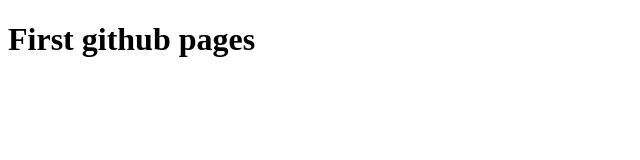
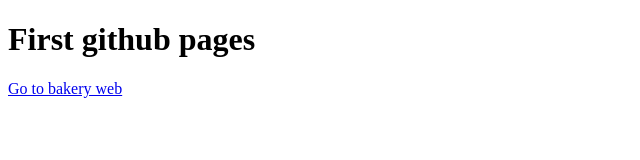
Before and after one commit to Blertinv/Blertinv.github.io, a plain HTML site: page index.html in a window 1280 px wide. Shown: the whole page, without its empty margins (0-640 px from the left). Drawn offline with Linux system fonts and the light colour scheme.

Commit message:
Update index.html

```diff
--- a/index.html
+++ b/index.html
@@ -7,5 +7,6 @@
 </head>
 <body>
     <h1>First github pages</h1>
+    <p><a href="our-bakery.html"> Go to bakery web </a></p>
 </body>
 </html>
```
